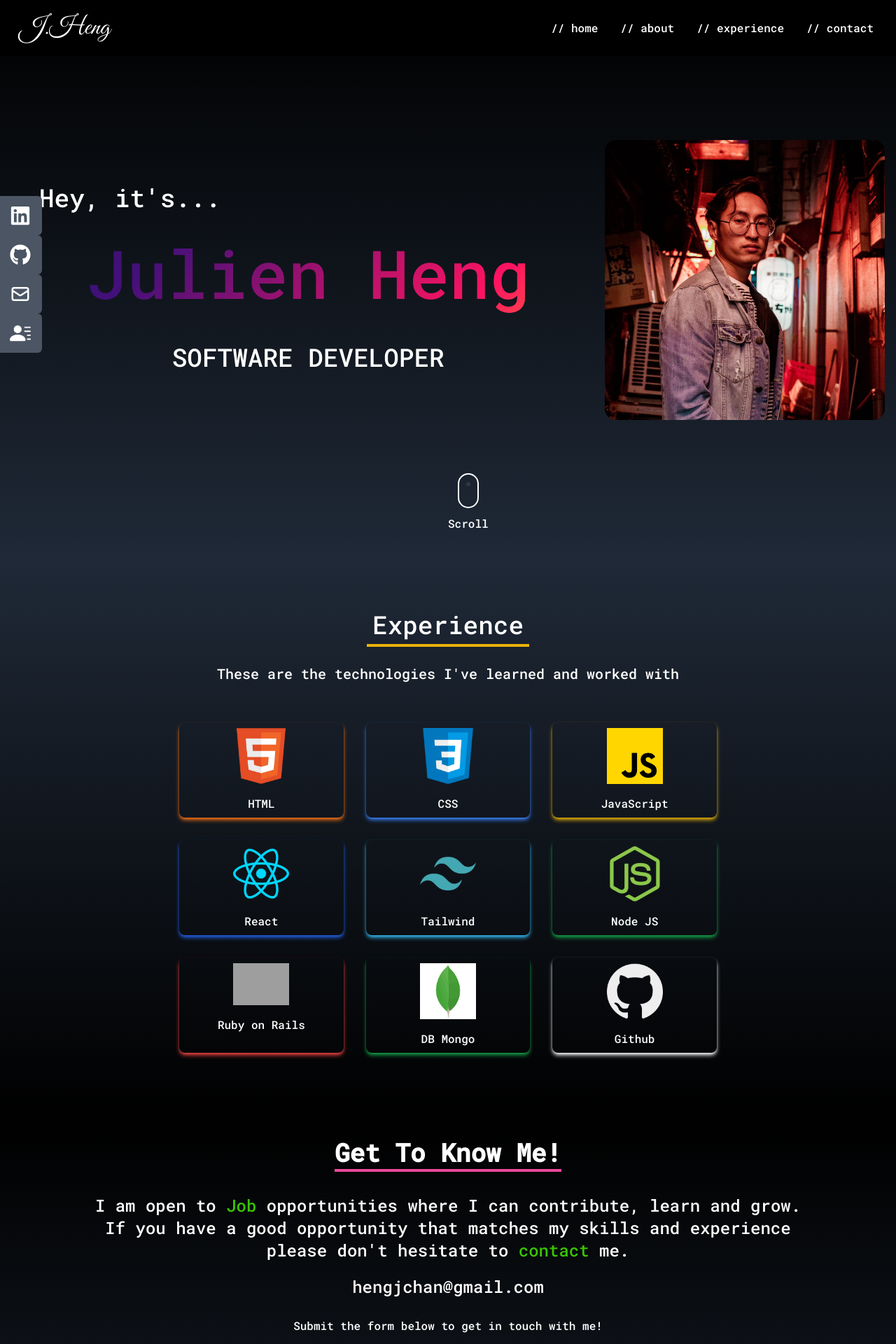
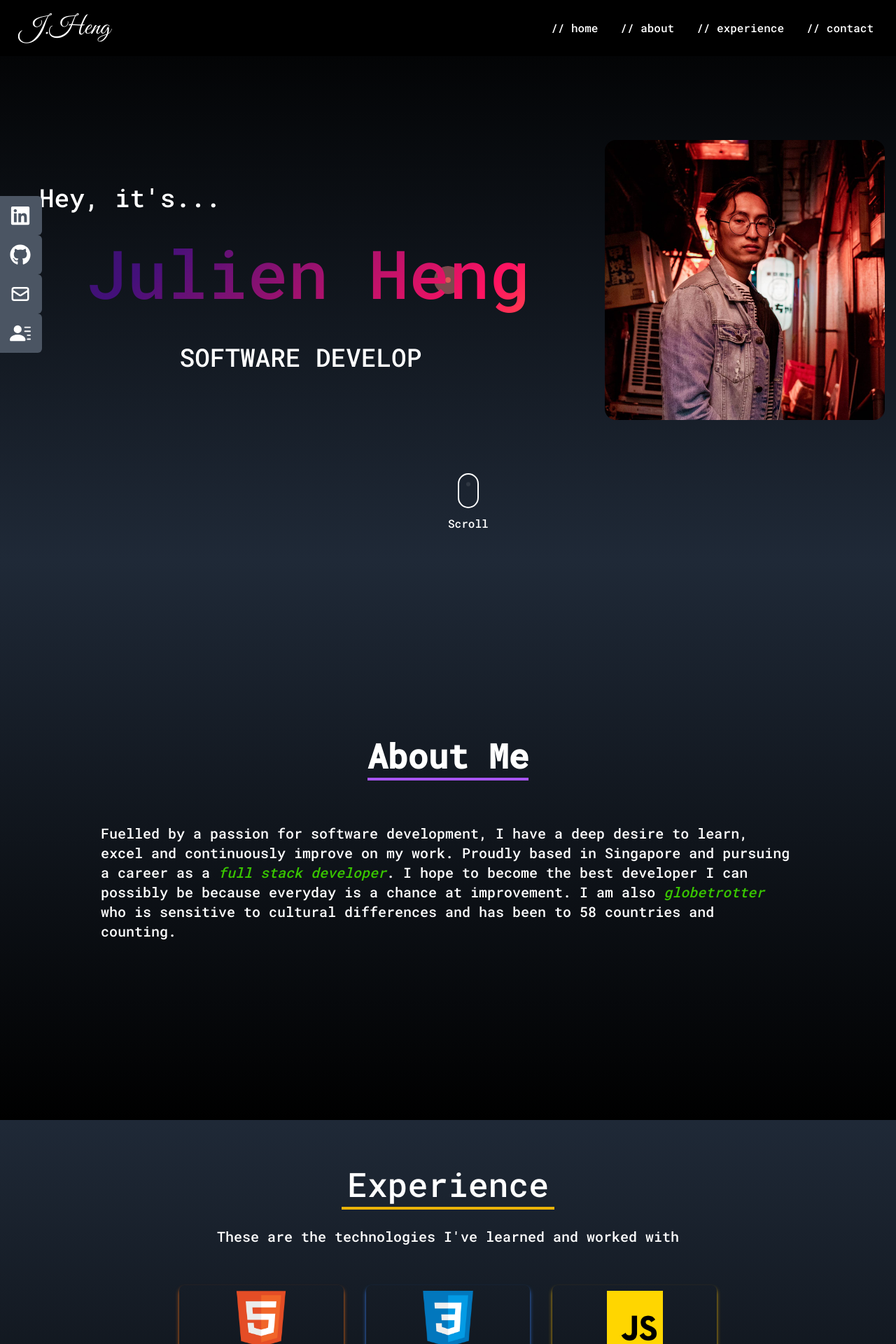
Before and after one commit to julienheng/portfoliopage-react, a React (Create React App) app: page / in a window 1280 px wide. Shown: the top 1920 px of the page at 70% size. Built offline with nearby package versions, Linux system fonts and the light colour scheme; grey boxes are pictures that could not be loaded.

Commit message:
created mouse cursor

```diff
--- a/package.json
+++ b/package.json
@@ -17,6 +17,7 @@
     "react-router-dom": "^6.4.3",
     "react-scripts": "5.0.1",
     "react-scroll": "^1.8.8",
+    "react-typical": "^0.1.3",
     "web-vitals": "^2.1.4"
   },
   "scripts": {
--- a/src/App.js
+++ b/src/App.js
@@ -1,25 +1,22 @@
-import { motion } from "framer-motion";
 import About from "./components/About";
 import Contact from "./components/Contact";
 import Navbar from "./components/Navbar";
-import { BrowserRouter, Routes, Route } from "react-router-dom";
 import Home from "./components/Home";
 import SocialLinks from "./components/SocialLinks";
 import Experience from "./components/Experience";
+import Cursor from "./components/Cursor";
 
 function App() {
   return (
-    <BrowserRouter>
+    <>
+      <Cursor />
       <Navbar />
       <Home />
-
+      <About />
       <Experience />
       <Contact />
       <SocialLinks />
-      <Routes>
-        <Route path="/" element={<About />} />
-      </Routes>
-    </BrowserRouter>
+    </>
   );
 }
 
--- a/src/components/About.js
+++ b/src/components/About.js
@@ -4,10 +4,12 @@ function About() {
   return (
     <div name="about" className="w-full h-screen bg-gradient-to-b from-gray-800 to-black text-white">
       <div className="max-w-screen-lg p-4 mx-auto flex flex-col justify-center w-full h-full">
-        <div className="pb-8">
-          <p className="text-4xl font-bold inline border-b-4 border-purple-500">About</p>
+        <div className="pb-8 text-center">
+          <p className="text-5xl font-bold inline border-b-4 border-purple-500">About Me</p>
         </div>
-        <p className="text-xl mt-20">Hi I am an aspiring software developer in Singapore</p>
+        <p className="text-xl mt-10">
+          Fuelled by a passion for software development, I have a deep desire to learn, excel and continuously improve on my work. Proudly based in Singapore and pursuing a career as a <span className="italic text-[#39C600]">full stack developer</span>. I hope to become the best developer I can possibly be because everyday is a chance at improvement. I am also <span className="italic text-[#39C600]">globetrotter</span> who is sensitive to cultural differences and has been to 58 countries and counting.
+        </p>
       </div>
     </div>
   );
--- a/src/components/Contact.js
+++ b/src/components/Contact.js
@@ -1,14 +1,24 @@
 function Contact() {
+  const handleClick = (e) => {
+    if (e.target.style.textDecoration) {
+      e.target.style.removeProperty("text-decoration");
+    } else {
+      e.target.style.setProperty("text-decoration", "line-through");
+    }
+  };
+
   return (
     <>
       <div name="contact" className="w-full h-screen bg-gradient-to-b from-black to-gray-800 p-4 text-white">
         <div className="flex flex-col justify-center text-center max-w-screen-lg mx-auto h-full pt-10">
           <div className="pb-4">
-            <p className="text-4xl font-bold inline border-b-4 border-pink-500">Get To Know Me!</p>
+            <p className="text-5xl font-bold inline border-b-4 border-pink-500">Get To Know Me!</p>
             <p className="pt-10 text-2xl">
               I am open to <span className="text-[#39C600]">Job</span> opportunities where I can contribute, learn and grow. If you have a good opportunity that matches my skills and experience please don't hesitate to <span className="text-[#39C600]">contact</span> me.
             </p>
-            <p className="email pt-5 text-2xl">hengjchan@gmail.com</p>
+            <p onClick={handleClick} className="email w-fit mx-auto pt-5 text-2xl">
+              hengjchan@gmail.com
+            </p>
             <p className="pt-7">Submit the form below to get in touch with me!</p>
           </div>
 
--- /dev/null
+++ b/src/components/Cursor.css
@@ -0,0 +1,27 @@
+* {
+  cursor: none;
+}
+
+.cursor-dot,
+.cursor-dot-outline {
+  pointer-events: none;
+  position: absolute;
+  top: 50%;
+  left: 50%;
+  transform: translate(-50%, -50%);
+  border-radius: 50%;
+  opacity: 1;
+  transition: opacity 0.3 ease-in-out, transform 0.3s ease-in-out;
+}
+
+.cursor-dot {
+  width: 8px;
+  height: 8px;
+  background-color: #dc5656;
+}
+
+.cursor-dot-outline {
+  width: 40px;
+  height: 40px;
+  background-color: rgba(229, 128, 128, 0.5);
+}
--- /dev/null
+++ b/src/components/Cursor.js
@@ -0,0 +1,116 @@
+import React, { useRef, useEffect } from "react";
+import Link from "./Link.js";
+import "./Cursor.css";
+
+function Cursor() {
+  const delay = 18;
+
+  const cursorVisible = useRef(true);
+  const cursorEnlarged = useRef(false);
+  const dot = useRef(null);
+  const dotOutline = useRef(null);
+  const list = useRef(null);
+
+  const endX = useRef(window.innerWidth / 2);
+  const endY = useRef(window.innerHeight / 2);
+  const _x = useRef(0);
+  const _y = useRef(0);
+
+  const requestRef = useRef(null);
+
+  useEffect(() => {
+    document.addEventListener("mousedown", mouseOverEvent);
+    document.addEventListener("mouseup", mouseOutEvent);
+    document.addEventListener("mousemove", mouseMoveEvent);
+    document.addEventListener("mouseenter", mouseEnterEvent);
+    document.addEventListener("mouseleave", mouseLeaveEvent);
+
+    animateDotOutline();
+
+    return () => {
+      document.removeEventListener("mousedown", mouseOverEvent);
+      document.removeEventListener("mouseup", mouseOutEvent);
+      document.removeEventListener("mousemove", mouseMoveEvent);
+      document.removeEventListener("mouseenter", mouseEnterEvent);
+      document.removeEventListener("mouseleave", mouseLeaveEvent);
+
+      cancelAnimationFrame(requestRef.current);
+    };
+  }, []);
+
+  const toggleCursorVisibility = () => {
+    if (cursorVisible.current) {
+      dot.current.style.opacity = 1;
+      dotOutline.current.style.opacity = 1;
+    } else {
+      dot.current.style.opacity = 0;
+      dotOutline.current.style.opacity = 0;
+    }
+  };
+
+  const toggleCursorSize = () => {
+    if (cursorEnlarged.current) {
+      dot.current.style.transform = "translate(-50%, -50%) scale(0.75)";
+      dotOutline.current.style.transform = "translate(-50%, -50%) scale(1.5)";
+    } else {
+      dot.current.style.transform = "translate(-50%, -50%) scale(1)";
+      dotOutline.current.style.transform = "translate(-50%, -50%) scale(1)";
+    }
+  };
+
+  const mouseOverEvent = () => {
+    cursorEnlarged.current = true;
+    toggleCursorSize();
+  };
+
+  const mouseOutEvent = () => {
+    cursorEnlarged.current = false;
+    toggleCursorSize();
+  };
+
+  const mouseEnterEvent = () => {
+    cursorVisible.current = true;
+    toggleCursorVisibility();
+  };
+
+  const mouseLeaveEvent = () => {
+    cursorVisible.current = false;
+    toggleCursorVisibility();
+  };
+
+  const mouseMoveEvent = (e) => {
+    cursorVisible.current = true;
+    toggleCursorVisibility();
+
+    endX.current = e.pageX;
+    endY.current = e.pageY;
+
+    dot.current.style.top = endY.current + "px";
+    dot.current.style.left = endX.current + "px";
+  };
+
+  const animateDotOutline = () => {
+    _x.current += (endX.current - _x.current) / delay;
+    _y.current += (endY.current - _y.current) / delay;
+
+    dotOutline.current.style.top = _y.current + "px";
+    dotOutline.current.style.left = _x.current + "px";
+
+    requestRef.current = requestAnimationFrame(animateDotOutline);
+  };
+
+  return (
+    <>
+      <div ref={dotOutline} className="cursor-dot-outline"></div>
+      <div ref={dot} className="cursor-dot"></div>
+
+      <div ref={list} className="links-container">
+        {[...Array(4).keys()].map((i) => (
+          <Link key={i} mouseOverEvent={mouseOverEvent} mouseOutEvent={mouseOutEvent} src="" />
+        ))}
+      </div>
+    </>
+  );
+}
+
+export default Cursor;
--- a/src/components/Experience.js
+++ b/src/components/Experience.js
@@ -70,7 +70,7 @@ function Experience() {
   return (
     <div name="experience" className="w-full h-screen bg-gradient-to-b from-gray-800 to-black">
       <div className="max-w-screen-lg p-4 mx-auto flex flex-col justify-center w-full h-full text-white text-center">
-        <p className="text-4xl mx-auto border-b-4 border-yellow-500 p-2">Experience</p>
+        <p className="text-5xl mx-auto border-b-4 border-yellow-500 p-2">Experience</p>
         <p className="py-6 sm:text-xl">These are the technologies I've learned and worked with</p>
         <div className="w-full grid grid-cols-1 md:grid-cols-3 gap-8 text-center py-8 px-24 md:px-28">
           {techs.map(({ id, src, title, style }) => (
--- a/src/components/Home.css
+++ b/src/components/Home.css
@@ -1,14 +1,14 @@
-.job {
+.email {
   position: relative;
   text-decoration: none;
 }
 
 /* Underline */
-.job:after {
+.email:after {
   content: "";
   position: absolute;
   width: 100%;
-  height: 10px;
+  height: 3px;
   background-color: RGB(184, 40, 230);
   bottom: 0;
   left: 0;
@@ -17,7 +17,7 @@
   transform: scaleX(0);
 }
 
-.job:hover::after {
+.email:hover::after {
   transform: scaleX(1);
   transform-origin: bottom left;
 }
--- a/src/components/Home.js
+++ b/src/components/Home.js
@@ -2,6 +2,7 @@ import React, { useEffect } from "react";
 import profile from "../images/profile.jpg";
 import "./Home.css";
 import { Link } from "react-scroll";
+import Typical from "react-typical";
 
 function Home() {
   return (
@@ -10,7 +11,9 @@ function Home() {
         <div className="text-white max-w-screen-lg flex flex-col justify-center w-screen h-full px-10">
           <h2 className="sm:text-4xl text-left w-fit">Hey, it's...</h2>
           <h1 className="name sm:text-8xl pb-3 my-10 w-fit mx-auto">Julien Heng</h1>
-          <p className="job sm:text-4xl pb-2 w-fit mx-auto ">SOFTWARE DEVELOPER</p>
+          <p className="job sm:text-4xl pb-2 w-fit mx-auto ">
+            <Typical loop={Infinity} wrapper="p" steps={["SOFTWARE DEVELOPER", 500, "GLOBETROTTER", 1000]} />
+          </p>
         </div>
 
         <div className="w-1/2">
--- /dev/null
+++ b/src/components/Link.js
@@ -0,0 +1,7 @@
+import React, { useEffect } from "react";
+
+function Link({ src }) {
+  return <img src={src} alt="" />;
+}
+
+export default Link;
```
Also changed, not shown: 1 other file (tests, documents, lock files or other folders).
